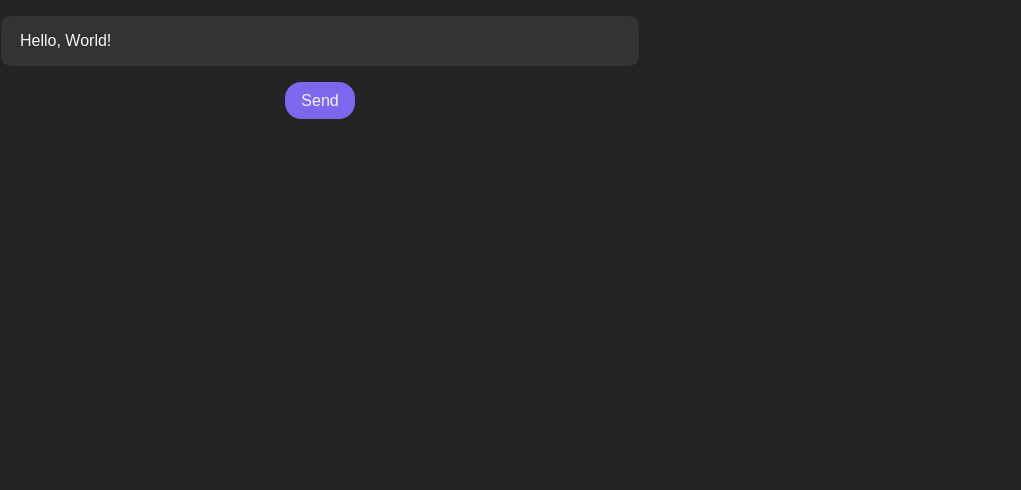
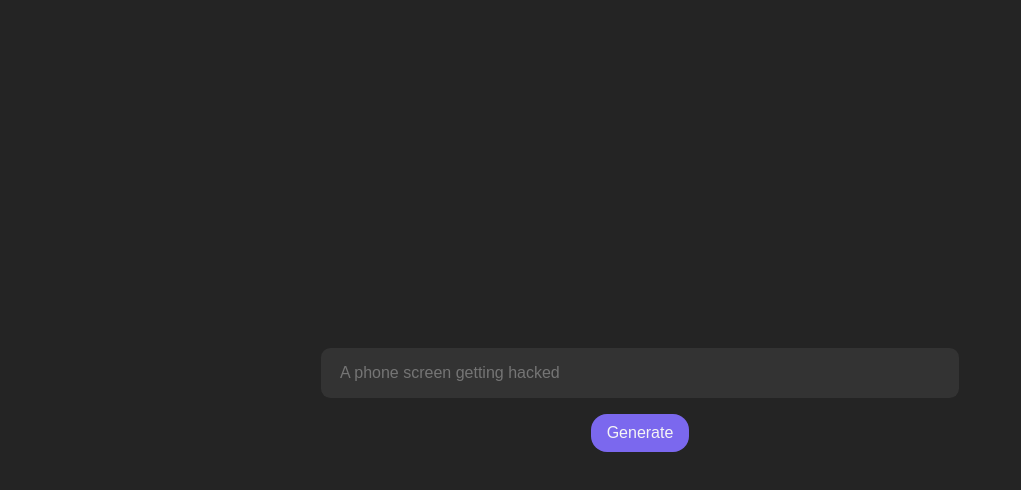
Before and after one commit to sutigit/gen-ai-fui, a React (Vite) app: page / in a window 1280 px wide. Shown: the top 490 px of the page, without its empty margins (0-1021 px from the left). Built offline with nearby package versions, Linux system fonts and the light colour scheme.

Commit message:
add prompt form

```diff
--- a/src/App.tsx
+++ b/src/App.tsx
@@ -1,38 +1,36 @@
 import './App.css'
+import { useState } from 'react'
 
-interface TextInputProps {
-  placeholder: string;
-  value: string;
-  onChange: (e: React.ChangeEvent<HTMLInputElement>) => void;
-  style?: React.CSSProperties;
+function App() {
+  const [inputValue, setInputValue] = useState<string>('')
+
+  const handleInputChange = (e: React.ChangeEvent<HTMLInputElement>) => {
+    setInputValue(e.target.value)
   }
 
-const TextInput: React.FC<TextInputProps> = ({ placeholder, value, onChange }) => (
+  const handlePromptSubmit = (e: React.FormEvent<HTMLFormElement>) => {
+    e.preventDefault()
+    console.log('submit', inputValue)
+    setInputValue('')
+  }
+
+  return (
+    <main id='app'>
       <div className='app-main-form-container'>
-    <form className='app-main-form' onSubmit={() => console.log("submit")}>
+      <form className='app-main-form' onSubmit={handlePromptSubmit}>
         <input
           type="text"
-        placeholder={placeholder}
-        value={value}
-        onChange={onChange}
+          placeholder={"A phone screen getting hacked"}
+          value={inputValue}
+          onChange={handleInputChange}
         />
         <button
           type="submit">
-        Send
+          Generate
         </button>
       </form>
     </div>
-);
-
-function App() {
-
-  return (
-    <main>
-      <TextInput
-        placeholder="Type something..."
-        value="Hello, World!"
-        onChange={(e) => console.log(e.target.value)} />
-    </main>
+    </main >
   )
 }
 
```
Lines whose indentation alone changed are shown as unchanged.
